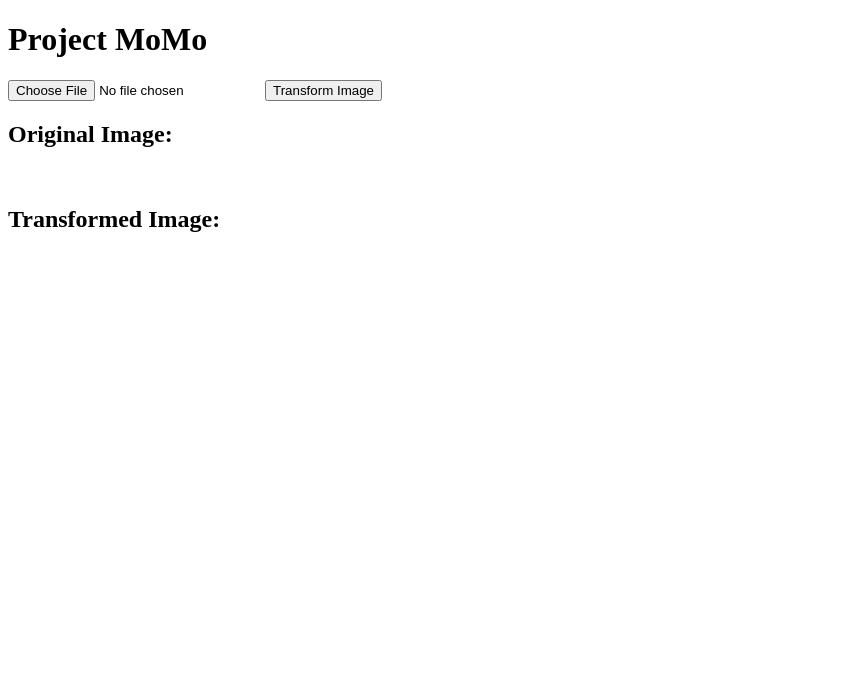
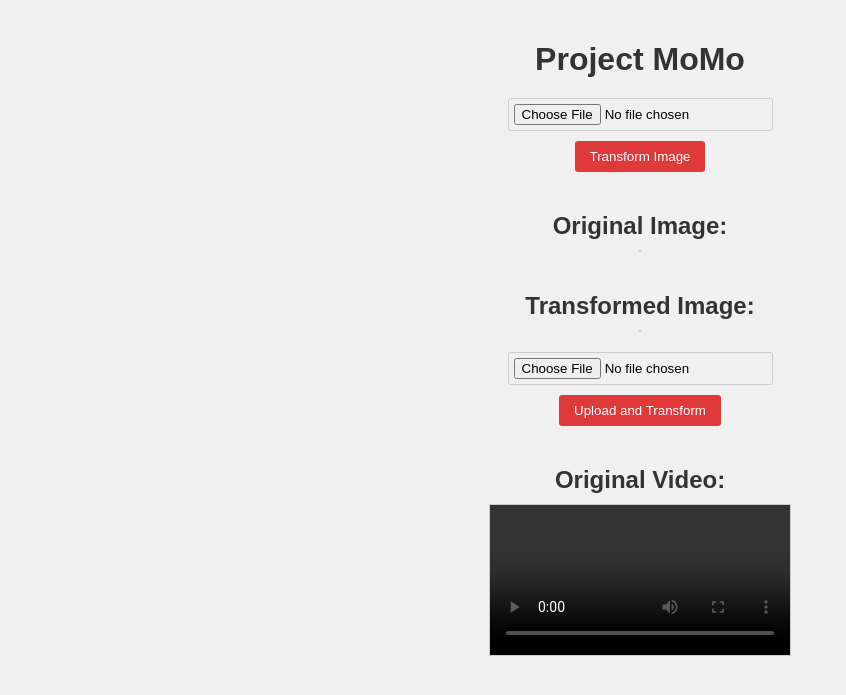
Before and after one commit to A-IDLE/mini_project, a FastAPI app: page / in a window 1280 px wide. Shown: the top 695 px of the page, without its empty margins (0-846 px from the left). Run offline with FastAPI, Linux system fonts and the light colour scheme.

Commit message:
fixed css

```diff
--- a/main.py
+++ b/main.py
@@ -1,5 +1,5 @@
 from fastapi import FastAPI, File, UploadFile, Form, Request
-from fastapi.responses import JSONResponse
+from fastapi.responses import JSONResponse, StreamingResponse
 import uvicorn
 from fastapi.templating import Jinja2Templates
 import cv2
@@ -11,15 +11,13 @@ fastapi_app = FastAPI()
 templates = Jinja2Templates(directory="templates")
 
 # 메인화면
+
+
 @fastapi_app.get("/")
 def home(request: Request):
 
     return templates.TemplateResponse("index.html",
-                                      {"request": request,})
-
-
-
-
+                                      {"request": request, })
 
 
 @fastapi_app.post("/uploadimage")
@@ -36,12 +34,35 @@ async def upload_image(image: UploadFile = File(...)):
     return JSONResponse(content={"image": encoded_img_str})
 
 
+# generate video frames
+def generate_frames(video_path):
+    cap = cv2.VideoCapture(video_path)
+
+    while cap.isOpened():
+        ret, frame = cap.read()
+        if not ret:
+            break
+
+        # Convert frame to grayscale
+        gray_frame = cv2.cvtColor(frame, cv2.COLOR_BGR2GRAY)
+
+        # Encode frame to JPEG format
+        _, encoded_frame = cv2.imencode('.jpg', gray_frame)
+        yield (b'--frame\r\n'
+               b'Content-Type: image/jpeg\r\n\r\n' + bytearray(encoded_frame) + b'\r\n')
+
+    cap.release()
 
 
+@fastapi_app.post("/uploadvideo")
+async def upload_video(video: UploadFile = File(...)):
+    contents = await video.read()
+    with open("uploaded_video.mp4", "wb") as f:
+        f.write(contents)
 
-
+    return StreamingResponse(generate_frames("uploaded_video.mp4"), media_type="multipart/x-mixed-replace; boundary=frame")
 
 
 if __name__ == "__main__":
     uvicorn.run('main:fastapi_app',
-            host='localhost', port=9000, reload=False)
+                host='localhost', port=9000, reload=False)
--- a/templates/index.html
+++ b/templates/index.html
@@ -4,6 +4,74 @@
     <meta charset="UTF-8" />
     <meta name="viewport" content="width=device-width, initial-scale=1.0" />
     <title>Project MoMo</title>
+
+    <style>
+      /* Body styles */
+      body {
+        font-family: sans-serif;
+        margin: 0;
+        padding: 20px;
+        background-color: #f0f0f0;
+        display: flex;
+        flex-direction: column;
+        align-items: center; /* 요소들을 수직 가운데로 정렬 */
+      }
+
+      /* Header styles */
+      h1 {
+        font-size: 2em;
+        margin-bottom: 20px;
+        color: #333;
+      }
+
+      /* Form styles */
+      .form-container {
+        margin-bottom: 20px;
+      }
+
+      .form-container form {
+        display: flex;
+        flex-direction: column;
+        align-items: center; /* 요소들을 수직 가운데로 정렬 */
+      }
+
+      label {
+        margin-bottom: 5px;
+        font-weight: bold;
+        color: #333;
+      }
+
+      input[type="file"] {
+        padding: 5px;
+        border: 1px solid #ccc;
+        border-radius: 3px;
+      }
+
+      button {
+        padding: 8px 15px; /* 작은 버튼 크기로 조정 */
+        background-color: #e03939;
+        color: #fff;
+        border: none;
+        border-radius: 3px;
+        cursor: pointer;
+        margin-top: 10px;
+      }
+
+      /* Image & Video display styles */
+      img,
+      video {
+        max-width: 100%;
+        height: auto;
+        margin-bottom: 20px;
+        border: 1px solid #ccc;
+      }
+
+      h2 {
+        margin-bottom: 10px;
+        color: #333;
+      }
+    </style>
+
     <script>
       function previewImage(event) {
         var reader = new FileReader();
@@ -32,19 +100,62 @@
           console.error("Failed to transform image:", result);
         }
       }
+
+      async function uploadAndTransformVideo() {
+        var videoInput = document.querySelector('input[type="file"]');
+        var formData = new FormData();
+        formData.append("video", videoInput.files[0]);
+
+        const response = await fetch("/uploadvideo", {
+          method: "POST",
+          body: formData,
+        });
+
+        const videoElement = document.getElementById("videoDisplay");
+        const stream = await response.body.getReader().read();
+        const reader = new ReadableStream({
+          start(controller) {
+            controller.enqueue(stream.value);
+          },
+        });
+        videoElement.srcObject = new MediaStream([reader]);
+      }
     </script>
   </head>
   <body>
     <h1>Project MoMo</h1>
-    <form>
-      <input type="file" accept="image/*" onchange="previewImage(event)" />
-      <button type="button" onclick="uploadAndTransform()">
-        Transform Image
-      </button>
-    </form>
+    <div class="form-container">
+      <form>
+        <input
+          type="file"
+          name="image"
+          accept="image/*"
+          onchange="previewImage(event)"
+        />
+        <button type="button" onclick="uploadAndTransform()">
+          Transform Image
+        </button>
+      </form>
+    </div>
     <h2>Original Image:</h2>
     <img id="imageDisplay" style="max-width: 100%; height: auto" />
     <h2>Transformed Image:</h2>
     <img id="transformedImage" style="max-width: 100%; height: auto" />
+
+    <div class="form-container">
+      <form>
+        <input type="file" name="video" accept="video/*" />
+        <button type="button" onclick="uploadAndTransformVideo()">
+          Upload and Transform
+        </button>
+      </form>
+    </div>
+    <h2>Original Video:</h2>
+    <video
+      id="videoDisplay"
+      autoplay
+      controls
+      style="max-width: 100%; height: auto"
+    ></video>
   </body>
 </html>
```
Also changed, not shown: 1 other file.
